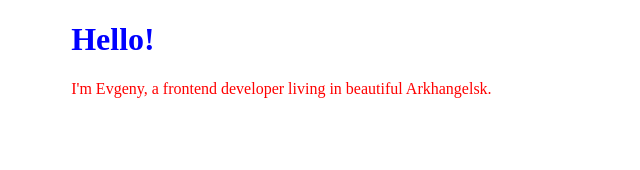
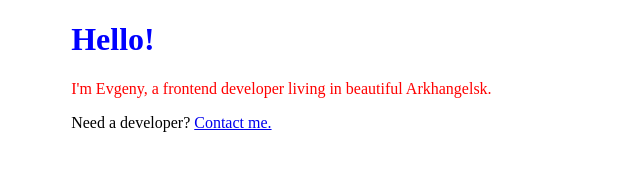
Before and after one commit to EvgenyMinin/gatsbyBootcamp, a Gatsby site: page / in a window 1280 px wide. Shown: the whole page, without its empty margins (0-640 px from the left). Built offline with nearby package versions, Linux system fonts and the light colour scheme; Gatsby itself is replaced by a stand-in of ours.

Commit message:
added links

```diff
--- a/src/components/post.js
+++ b/src/components/post.js
@@ -2,8 +2,6 @@ import React from "react"
 import styled from "styled-components"
 
 const PostWrapper = styled.div`
-  width: 90%;
-  margin: 0 auto;
   h1 {
     color: blue;
   }
--- a/src/pages/about.js
+++ b/src/pages/about.js
@@ -1,10 +1,14 @@
 import React from "react"
+import { Link } from "gatsby"
 
 const AboutPage = () => {
   return (
     <div>
       <h1>This is about page</h1>
       <p>I'm 27 years old.</p>
+      <p>
+        <Link to="/contact">Contact me.</Link>
+      </p>
     </div>
   )
 }
--- a/src/pages/contact.js
+++ b/src/pages/contact.js
@@ -6,6 +6,11 @@ const ContactPage = () => {
       <h1>Contact</h1>
       <p>tel: 89025078592</p>
       <p>email: evgeny.frontend@gmail.com</p>
+      <p>
+        <a href="https://vk.com/johnnyk1992" target="_blank">
+          VK
+        </a>
+      </p>
     </div>
   )
 }
--- a/src/pages/index.js
+++ b/src/pages/index.js
@@ -1,8 +1,22 @@
 import React from "react"
+import { Link } from "gatsby"
+import styled from "styled-components"
 import Post from "./../components/post"
 
+const AppWrapper = styled.div`
+  width: 90%;
+  margin: 0 auto;
+`
+
 const IndexPage = () => {
-  return <Post />
+  return (
+    <AppWrapper>
+      <Post />
+      <p>
+        Need a developer? <Link to="/contact">Contact me.</Link>
+      </p>
+    </AppWrapper>
+  )
 }
 
 export default IndexPage
```
